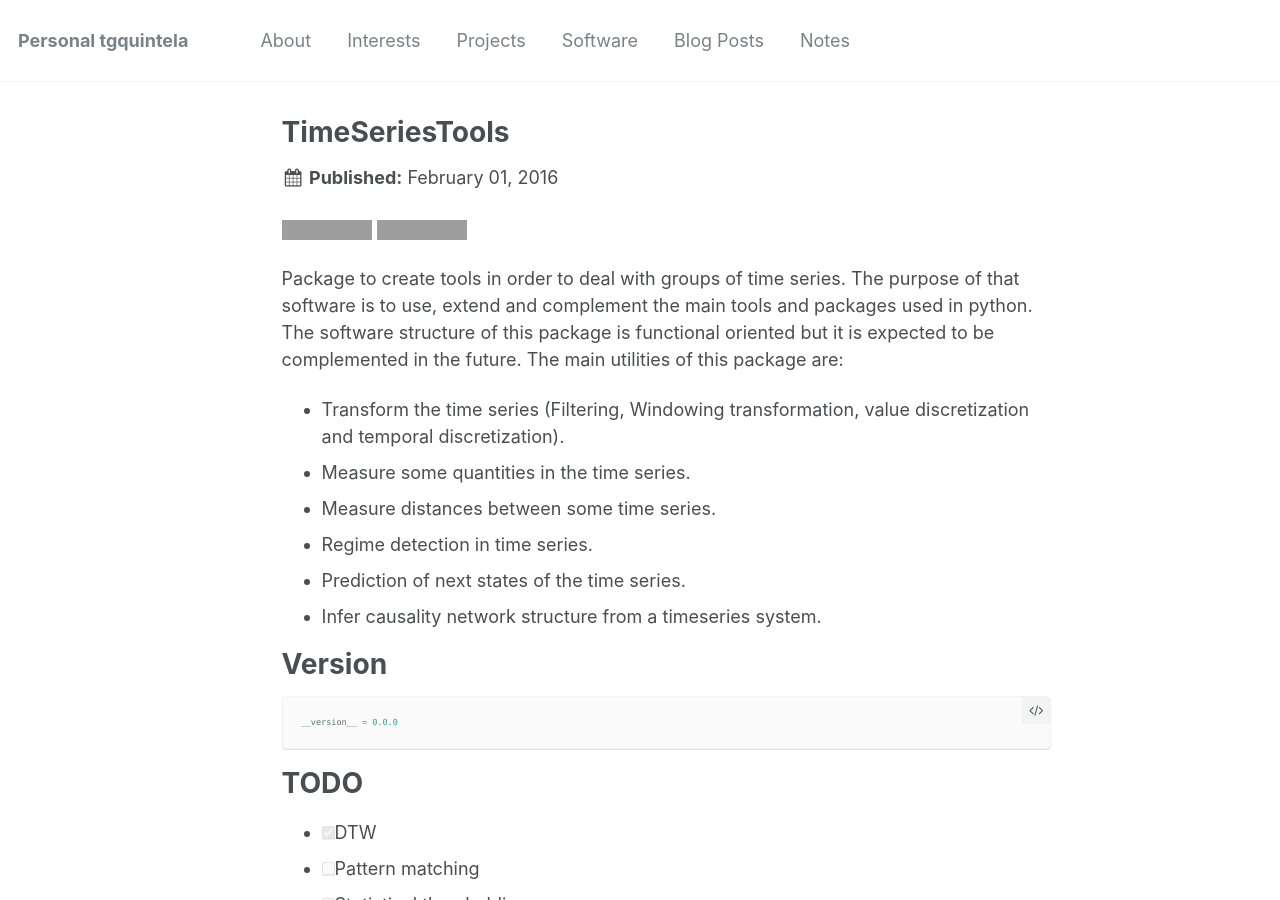
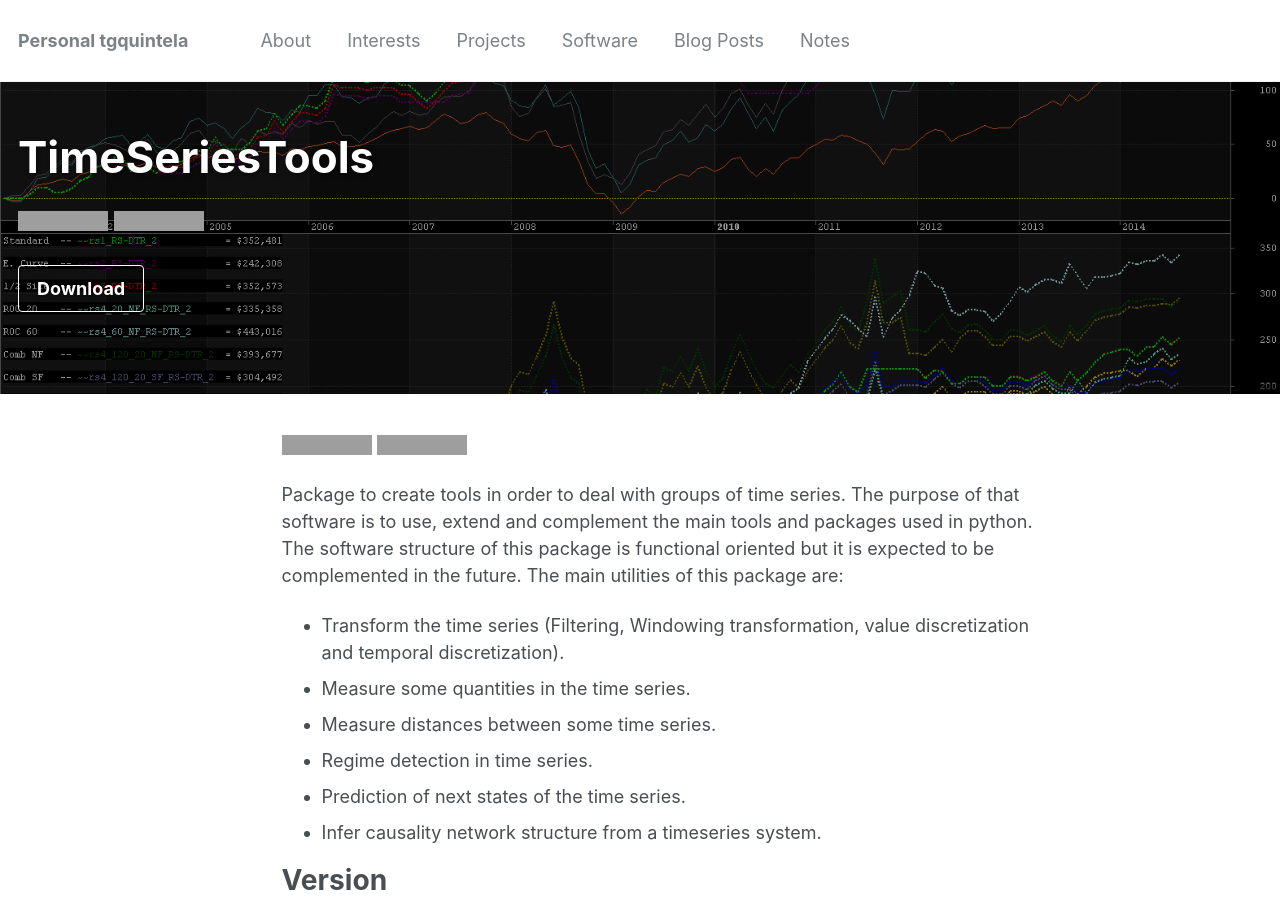
Before and after one commit to tgquintela/tgquintela.github.io, a Jekyll site: the page built from _software/TimeSeriesTools.md, in a window 1280 px wide and 900 px high. Built offline with Jekyll 4.4.1, drawn with Linux system fonts in a browser that asks for light colours; comment, search, counter and statistics services are not loaded; grey boxes are pictures that could not be loaded.

Commit message:
Examples.

```diff
--- a/_software/TimeSeriesTools.md
+++ b/_software/TimeSeriesTools.md
@@ -4,6 +4,12 @@ collection: software
 type: "Software package"
 date: 2016-02-01
 permalink: /software/TimeSeriesTools
+header:
+  overlay_image: software/TimeSeries.png
+  overlay_filter: 0.4
+  caption: ""
+  cta_label: "Download"
+  cta_url: "https://github.com/tgquintela/TimeSeriesTools/archive/master.zip"
 ---
 
 [![Build Status](https://travis-ci.org/tgquintela/TimeSeriesTools.svg?branch=master)](https://travis-ci.org/tgquintela/TimeSeriesTools)
```
Also changed, not shown: images/software/TimeSeries.png (added).
